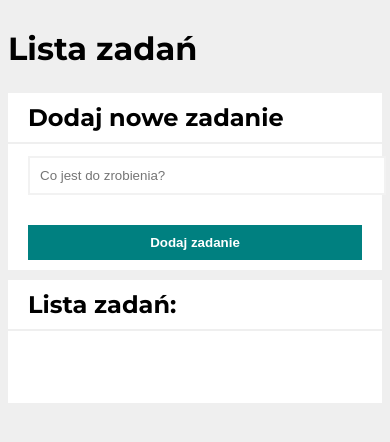
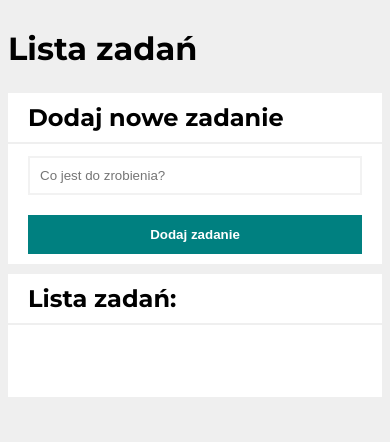
Before and after one commit to AdamGralak/To-do-list, a plain HTML site: page index.html in a window 390 px wide. Drawn offline with Linux system fonts and the light colour scheme.

Commit message:
repaired layout (changed classes)

```diff
--- a/CSS/style.css
+++ b/CSS/style.css
@@ -1,4 +1,4 @@
-.container {
+.body {
     display: grid;
     grid-template-columns: minmax(300px, 750px);
     grid-gap: 10px;
@@ -8,53 +8,46 @@
     justify-content: center;
 }
 
-.container__header {
+.header {
     margin-left: 0px;
     margin-block-end: 15px;
 }
 
-.container__section-header {
+.section__header {
     padding: 10px 20px;
     border-bottom: solid 2px #efefef;
     margin-block: 0px;
 }
 
-.container__section {
+.section {
     background-color: #fff;
 }
 
-.container__section-list {
+.section__list {
     padding-inline-start: 0px;
     list-style: none;
     padding: 20px;
 }
 
-.container__form {
+.form {
     display: grid;
     grid-template-columns: 4fr 1fr;
     padding: 10px 20px;
     margin-top: 2px;
+    grid-column-gap: 20px;
 }
 
-.container__form-input {
+.form__input {
+    display: grid;
     width: 100%;
     padding: 10px;
 }
 
-.container__form-addTask {
+.form__addTask {
     text-align: center;
 }
 
-.container__form-button {
-    border: none;
-    color: #fff;
-    background-color: teal;
-    padding: 10px;
-    font-weight: 400;
-    padding-bottom: 13px;
-}
-
-.container__section-task {
+.section__task {
     display: grid;
     grid-template-columns: auto 1fr auto;
     border-bottom: solid 2px #efefef;
@@ -88,17 +81,8 @@
     text-decoration: line-through;
 }
 
-@media (max-width: 767px){
-    .container__form{
-        display: flex;
-        justify-content: space-between;
-        flex-wrap: wrap;
-        flex-direction: column
-    }
-
-    .container__form-button {
-        margin-top: 30px;
-        border: none;
+.form__button {
+    border: 2px solid teal;
     background-color: teal;
     color: #fff;
     font-weight: 700;
@@ -106,8 +90,16 @@
     cursor: pointer;
     width: 100%;
 }
-    .container__form-input {
+.form__input {
     border: 2px solid #f2f2f2;
     width: 100%;
 }
+
+    @media (max-width: 767px){
+        .form{
+            grid-template-columns: 1fr;
         }
+        .form__button {
+            margin-top: 20px;
+        }
+}
--- a/JS/script.js
+++ b/JS/script.js
@@ -8,7 +8,7 @@
     };
 
     const doneTasks = (index) =>{
-        tasks[index].done=!tasks[index].done
+        tasks[index].done = !tasks[index].done
         render();
     };
 
@@ -33,7 +33,7 @@
         let htmlString = "";
         for (const task of tasks) {
             htmlString += `
-              <li class= "container__section-task">
+              <li class= "section__task">
               <button class="js-done task__button"> ${task.done ? "✓" : ""}</button>
               <span class="list__item ${task.done ? "list__item--done" : ""}">
               ${task.content}</span>
@@ -55,7 +55,7 @@
         tasks.push({
             content: newTaskContent
         });
-        inputContent.value="";
+        inputContent.value= "";
         render();
     };
 
--- a/index.html
+++ b/index.html
@@ -4,32 +4,33 @@
 <head>
     <meta charset="UTF-8">
     <meta name="viewport" content="width=device-width, initial-scale=1.0">
+    <link href="css/normalize.css" rel="stylesheet">
     <link href="css/style.css" rel="stylesheet">
     <link href="https://fonts.googleapis.com/css2?family=Montserrat:ital,wght@0,400;0,700;1,400&display=swap"
         rel="stylesheet">
-    <script src="js/" defer></script>
+    <script src="js/script.js" defer></script>
     <title>To do list</title>
 </head>
 
-<body class="container">
-    <h1 class="container__header">Lista zadań</h1>
-    <section class="container__section">
-        <h2 class="container__section-header">Dodaj nowe zadanie</h2>
+<body class="body">
+    <h1 class="header">Lista zadań</h1>
+    <section class="section">
+        <h2 class="section__header">Dodaj nowe zadanie</h2>
             <form class="js-form">
-                <div class="container__form">
+                <div class="form">
                     <div>
-                        <input class="js-taskContent container__form-input" type="text"
+                        <input class="js-taskContent form__input" type="text"
                             placeholder="Co jest do zrobienia?">
                     </div>
-                    <div class="container__form-addTask">
-                        <button class="js-addTask container__form-button">Dodaj zadanie</button>
+                    <div class="form__addTask">
+                        <button class="js-addTask form__button">Dodaj zadanie</button>
                     </div>
                 </div>
             </form>
     </section>
-    <section class="container__section">
-        <h2 class="container__section-header">Lista zadań:</h2>
-        <ul class="js-tasks container__section-list">
+    <section class="section">
+        <h2 class="section__header">Lista zadań:</h2>
+        <ul class="js-tasks section__list">
         </ul>
     </section>
 </body>
```
Lines whose indentation alone changed are shown as unchanged.
